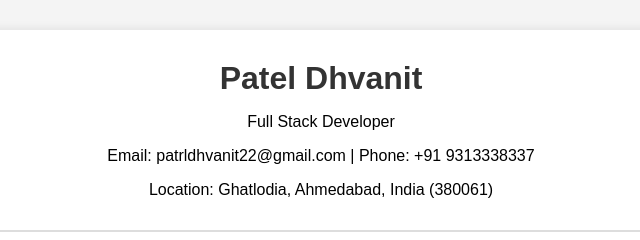
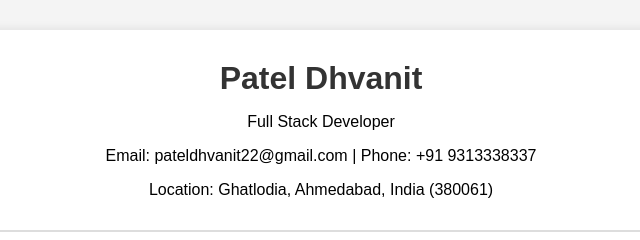
Before and after one commit to PatelDhvanit22/my-cv, a plain HTML site: page index.html in a window 1280 px wide. Shown: the top 240 px of the page, 319-959 px from the left. Drawn offline with Linux system fonts and the light colour scheme.

Commit message:
Update index.html

```diff
--- a/index.html
+++ b/index.html
@@ -12,7 +12,7 @@
     <header>
         <h1>Patel Dhvanit </h1>
         <p>Full Stack Developer </p>
-        <p>Email: patrldhvanit22@gmail.com | Phone: +91 9313338337 </p>
+        <p>Email: pateldhvanit22@gmail.com | Phone: +91 9313338337 </p>
         <p>Location: Ghatlodia, Ahmedabad, India (380061)</p>
     </header>
 
```
